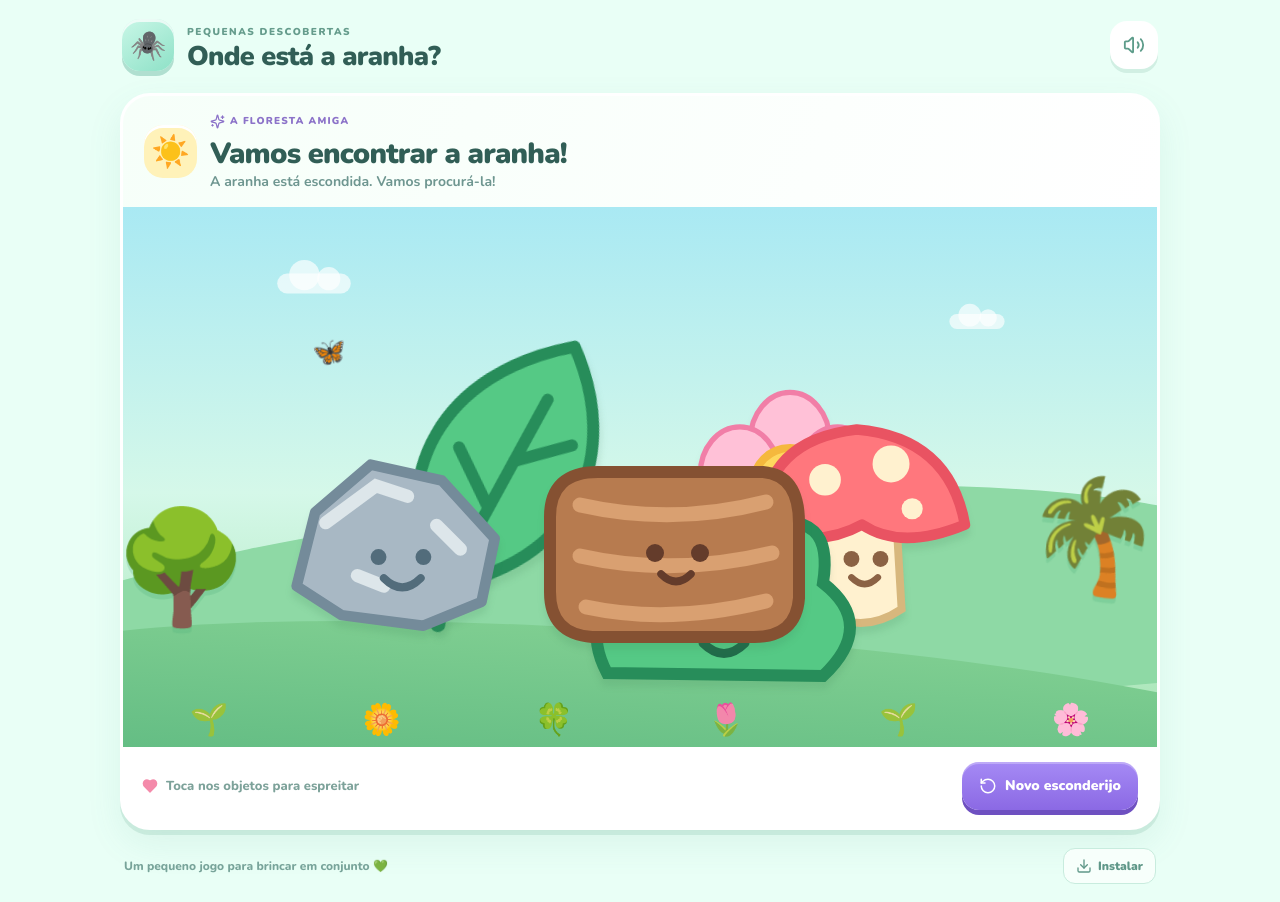
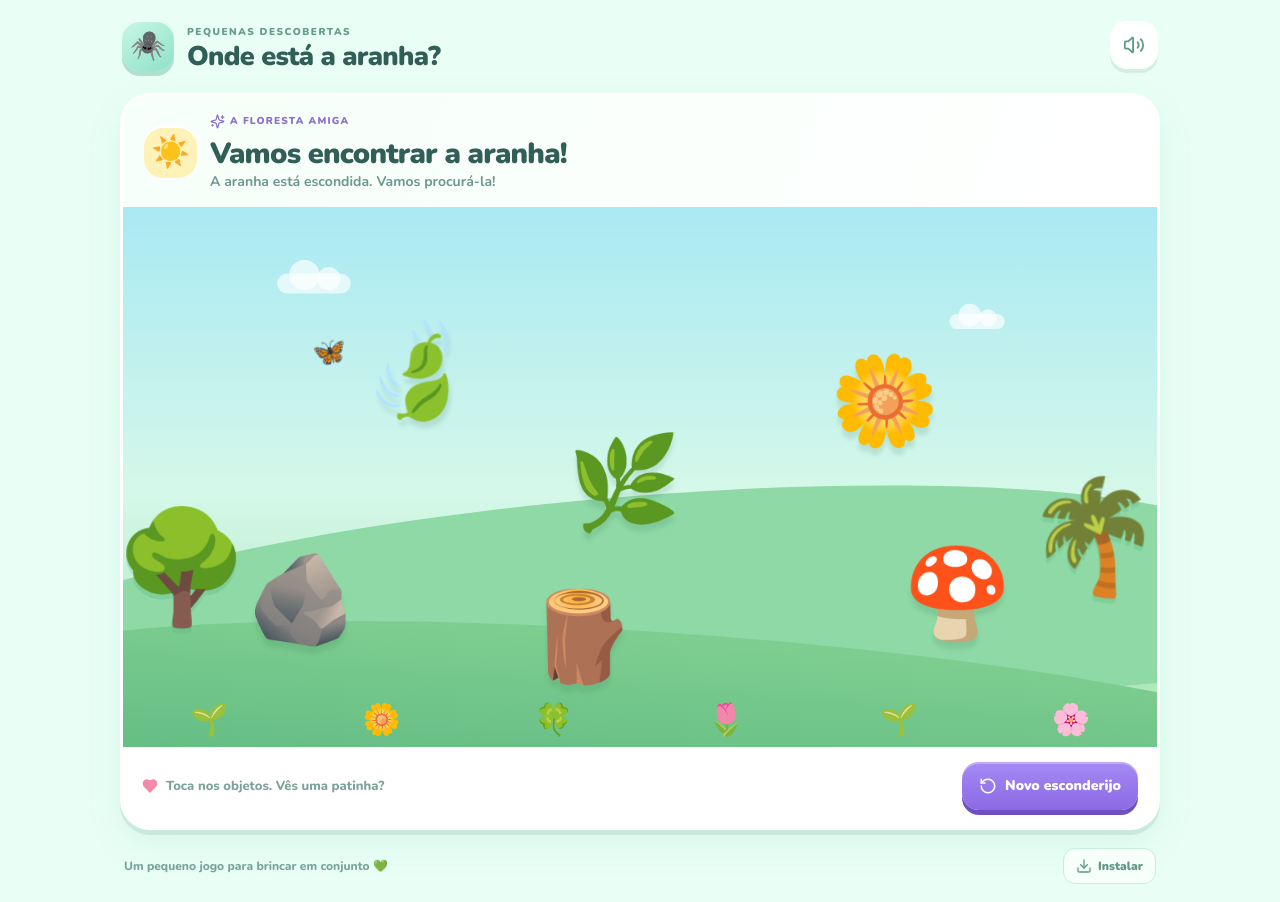
Before and after one commit to gui816/whereis-spider, a React (Vite) app: page / in a window 1280 px wide. Built offline with nearby package versions, Linux system fonts and the light colour scheme.

Commit message:
ux: restore compact hiding objects and hint with a peeking spider paw

```diff
--- a/src/App.tsx
+++ b/src/App.tsx
@@ -3,24 +3,13 @@ import { Volume2, VolumeX, RotateCcw, Sparkles, Heart, Download } from 'lucide-r
 
 type Spot = { id: string; label: string; className: string };
 const spots: Spot[] = [
-  { id: 'leaf', label: 'folha', className: 'spot-leaf' },
-  { id: 'flower', label: 'flor', className: 'spot-flower' },
-  { id: 'rock', label: 'pedra', className: 'spot-rock' },
-  { id: 'mushroom', label: 'cogumelo', className: 'spot-mushroom' },
-  { id: 'bush', label: 'arbusto', className: 'spot-bush' },
-  { id: 'log', label: 'tronco', className: 'spot-log' }
+  { id: 'leaf', label: 'folha', emoji: '🍃', className: 'spot-leaf' },
+  { id: 'flower', label: 'flor', emoji: '🌼', className: 'spot-flower' },
+  { id: 'rock', label: 'pedra', emoji: '🪨', className: 'spot-rock' },
+  { id: 'mushroom', label: 'cogumelo', emoji: '🍄', className: 'spot-mushroom' },
+  { id: 'bush', label: 'arbusto', emoji: '🌿', className: 'spot-bush' },
+  { id: 'log', label: 'tronco', emoji: '🪵', className: 'spot-log' }
 ];
-
-function SpotArt({ id }: { id: string }) {
-  switch (id) {
-    case 'leaf': return <svg viewBox="0 0 100 100" aria-hidden="true"><path d="M15 76C10 35 40 8 84 14 88 52 64 84 15 76Z" fill="#55C985" stroke="#278D5A" strokeWidth="4" strokeLinejoin="round"/><path d="M17 78 70 28M40 56 37 34M53 44 73 45M29 67 25 51" fill="none" stroke="#278D5A" strokeWidth="4" strokeLinecap="round"/><path d="M19 73 12 88" stroke="#278D5A" strokeWidth="5" strokeLinecap="round"/></svg>;
-    case 'flower': return <svg viewBox="0 0 100 100" aria-hidden="true"><path d="M50 53Q46 70 50 91" fill="none" stroke="#32985E" strokeWidth="7" strokeLinecap="round"/><ellipse cx="39" cy="78" rx="14" ry="7" transform="rotate(25 39 78)" fill="#66D68A"/>{[[50,25],[68,38],[62,58],[38,58],[31,38]].map(([x,y],i)=><ellipse key={i} cx={x} cy={y} rx="15" ry="18" fill={i%2?'#FF9BC0':'#FFC1D7'} stroke="#F17EA7" strokeWidth="2"/>)}<circle cx="50" cy="42" r="14" fill="#FFD75E" stroke="#F5B83D" strokeWidth="3"/><circle cx="45" cy="40" r="2" fill="#8B6130"/><circle cx="55" cy="40" r="2" fill="#8B6130"/><path d="M46 46Q50 51 54 46" fill="none" stroke="#8B6130" strokeWidth="2.5" strokeLinecap="round"/></svg>;
-    case 'rock': return <svg viewBox="0 0 100 100" aria-hidden="true"><path d="M12 72 19 44 40 26 67 32 87 54 82 78 60 87 29 83Z" fill="#A8B8C4" stroke="#748B9A" strokeWidth="4" strokeLinejoin="round"/><path d="m23 48 19-14 12 4M35 68l10 4M65 49l9 9" fill="none" stroke="#DDE6EA" strokeWidth="5" strokeLinecap="round"/><circle cx="43" cy="61" r="3" fill="#526C7B"/><circle cx="60" cy="61" r="3" fill="#526C7B"/><path d="M45 69q7 7 14 0" fill="none" stroke="#526C7B" strokeWidth="3" strokeLinecap="round"/></svg>;
-    case 'mushroom': return <svg viewBox="0 0 100 100" aria-hidden="true"><path d="M36 49Q29 63 36 84Q50 93 65 83L63 49Z" fill="#FFF1CF" stroke="#D7B77D" strokeWidth="3"/><path d="M12 51Q13 19 48 15Q83 18 89 51Q65 61 50 51Q32 61 12 51Z" fill="#FF777D" stroke="#E95362" strokeWidth="4" strokeLinejoin="round"/><circle cx="36" cy="34" r="6" fill="#FFF1CF"/><circle cx="61" cy="28" r="7" fill="#FFF1CF"/><circle cx="69" cy="45" r="4" fill="#FFF1CF"/><circle cx="46" cy="64" r="3" fill="#8B6244"/><circle cx="57" cy="64" r="3" fill="#8B6244"/><path d="M46 71q5 5 10 0" fill="none" stroke="#8B6244" strokeWidth="2.5" strokeLinecap="round"/></svg>;
-    case 'bush': return <svg viewBox="0 0 100 100" aria-hidden="true"><path d="M13 78Q3 59 22 47Q15 25 37 26Q51 8 65 29Q89 23 85 48Q103 62 85 79Z" fill="#55C985" stroke="#278D5A" strokeWidth="4"/><path d="M22 57q10-10 19 0M59 42q9-8 17 1" fill="none" stroke="#8AE4A5" strokeWidth="5" strokeLinecap="round"/><circle cx="42" cy="61" r="3" fill="#216B4A"/><circle cx="62" cy="61" r="3" fill="#216B4A"/><path d="M45 68q7 7 14 0" fill="none" stroke="#216B4A" strokeWidth="3" strokeLinecap="round"/></svg>;
-    default: return <svg viewBox="0 0 100 100" aria-hidden="true"><path d="M8 45Q8 30 24 30H79Q91 31 91 47V72Q90 85 76 85H22Q8 84 8 70Z" fill="#B77B4F" stroke="#855132" strokeWidth="4"/><path d="M18 41Q49 48 80 40M18 58Q49 65 82 57M20 75Q48 81 80 73" fill="none" stroke="#D9A071" strokeWidth="5" strokeLinecap="round"/><circle cx="43" cy="57" r="3" fill="#643C2B"/><circle cx="58" cy="57" r="3" fill="#643C2B"/><path d="M45 64q5 5 10 0" fill="none" stroke="#643C2B" strokeWidth="2.5" strokeLinecap="round"/></svg>;
-  }
-}
 
 function SpiderArt() {
   return <div className="spider-body"><span className="spider-eye eye-left"><i /></span><span className="spider-eye eye-right"><i /></span><span className="spider-smile" /><span className="spider-blush blush-left" /><span className="spider-blush blush-right" /></div>;
@@ -137,7 +126,8 @@ export default function App() {
         <div className="tree tree-left" aria-hidden="true">🌳</div><div className="tree tree-right" aria-hidden="true">🌴</div>
         <div className="butterfly" aria-hidden="true">🦋</div>
         {spots.map((spot, index) => <button key={spot.id} className={`hide-spot ${spot.className} ${found && index === target ? 'revealed' : ''} ${showHint && index === target ? 'hinted' : ''}`} onClick={() => tapSpot(index)} aria-label={`Procurar atrás de: ${spot.label}`} disabled={found}>
-          <span className="spot-art"><SpotArt id={spot.id} /></span>
+          {showHint && !found && index === target && <span className="peek-paw" aria-hidden="true"><svg viewBox="0 0 64 64"><path d="M35 60C31 49 33 40 40 32L49 22Q54 17 58 22Q62 27 56 33L49 42Q45 49 48 60Z" fill="#9C7AF0" stroke="#6748C4" strokeWidth="3" strokeLinejoin="round"/><ellipse cx="44" cy="21" rx="8" ry="10" transform="rotate(-20 44 21)" fill="#B9A4FF" stroke="#6748C4" strokeWidth="2.5"/><ellipse cx="54" cy="17" rx="7" ry="9" transform="rotate(4 54 17)" fill="#B9A4FF" stroke="#6748C4" strokeWidth="2.5"/><ellipse cx="61" cy="23" rx="5" ry="7" fill="#B9A4FF" stroke="#6748C4" strokeWidth="2.5"/><path d="M39 43q7 4 10 0" fill="none" stroke="#DCCFFF" strokeWidth="3" strokeLinecap="round"/></svg></span>}
+          <span className="spot-emoji" aria-hidden="true">{spot.emoji}</span>
           {showHint && !found && index === target && <span className="peek-spider" aria-hidden="true"><SpiderArt /></span>}
           {found && index === target && <span className="spider-reveal" aria-label="Aranha">🕷️</span>}
         </button>)}
@@ -148,7 +138,7 @@ export default function App() {
         {found && <div className="celebration" aria-hidden="true"><span>✨</span><span>💖</span><span>⭐</span><span>🎉</span><span>✨</span></div>}
         <div className="ground" aria-hidden="true"><span>🌱</span><span>🌼</span><span>🍀</span><span>🌷</span><span>🌱</span><span>🌸</span></div>
       </div>
-      <div className="game-footer"><div className="progress-copy"><span className="tiny-heart"><Heart size={16} fill="currentColor" /></span><span>{found ? 'Que boa descoberta!' : 'Toca nos objetos para espreitar'}</span></div>
+      <div className="game-footer"><div className="progress-copy"><span className="tiny-heart"><Heart size={16} fill="currentColor" /></span><span>{found ? 'Que boa descoberta!' : 'Toca nos objetos. Vês uma patinha?'}</span></div>
         <div className="round-actions">{found && <span className="found-pill"><Sparkles size={14} /> Muito bem!</span>}<button className="primary-button" onClick={newRound}><RotateCcw size={18} />{found ? 'Outra vez!' : 'Novo esconderijo'}</button></div>
       </div>
     </section>
```
